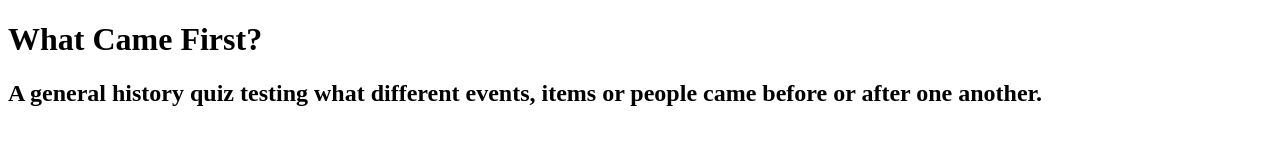
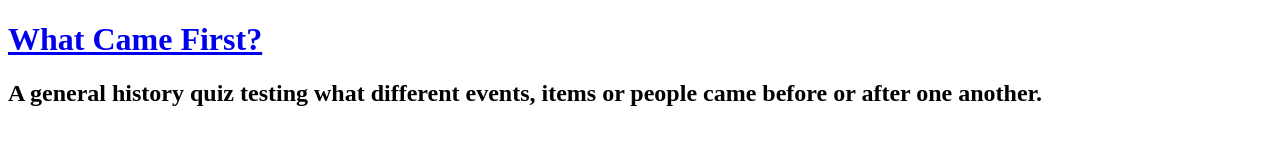
Before and after one commit to Megwana/whatcamefirst, a plain HTML site: page index.html in a window 1280 px wide. Drawn offline with Linux system fonts and the light colour scheme.

Commit message:
Add index.html link to 'what came first' title to create easy linking back to the home page for users

```diff
--- a/index.html
+++ b/index.html
@@ -15,8 +15,10 @@
 </head>
 <body>
     <!--Header displaying the title and the premise of the quiz-->
-    <header>
-        <h1>What Came First?</h1>
+    <header class="landing-page-title">
+        <a href="index.html">
+            <h1>What Came First?</h1>
+        </a>
         <h2>A general history quiz testing what different events, items or people came before or after one another.</h2>
     </header>
 
```
